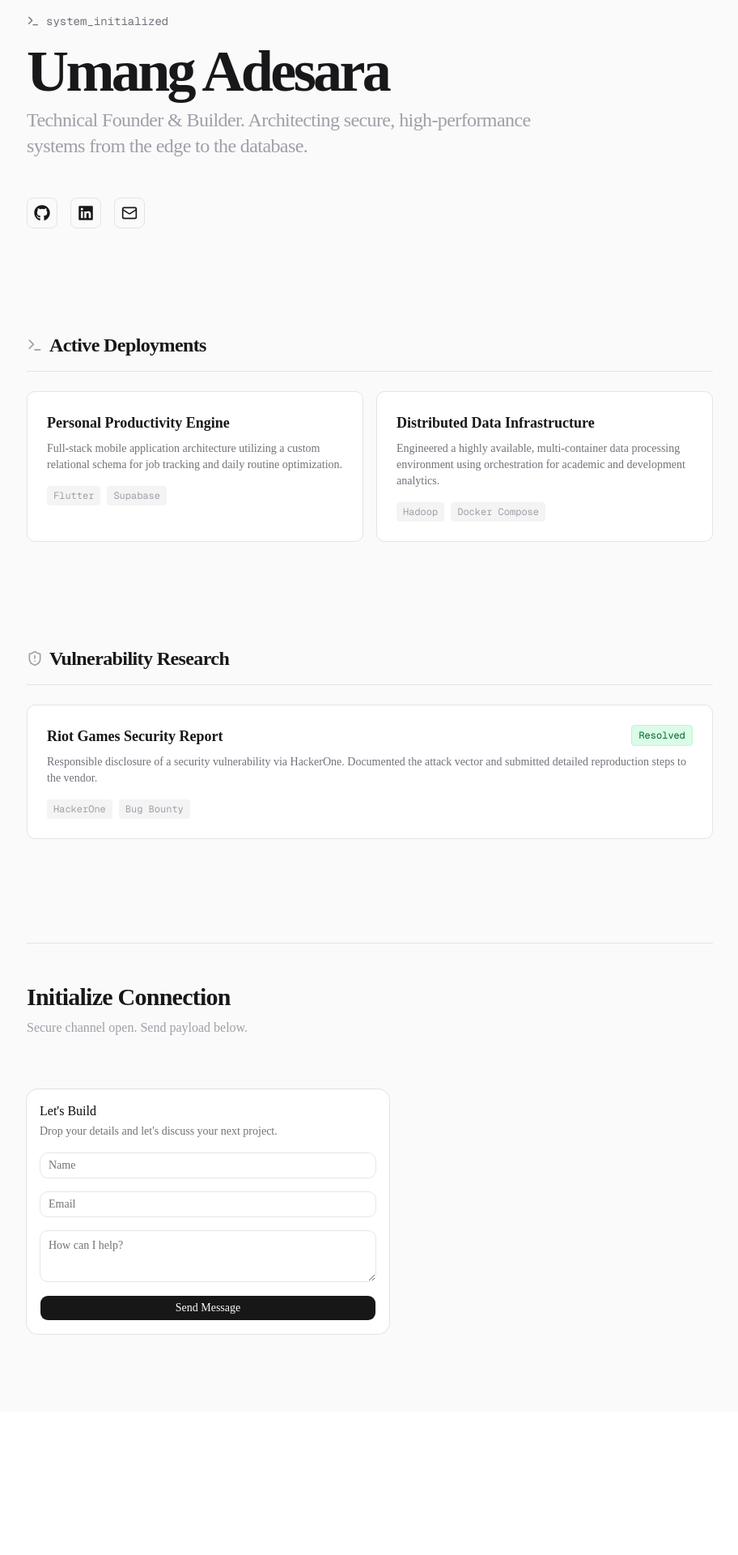
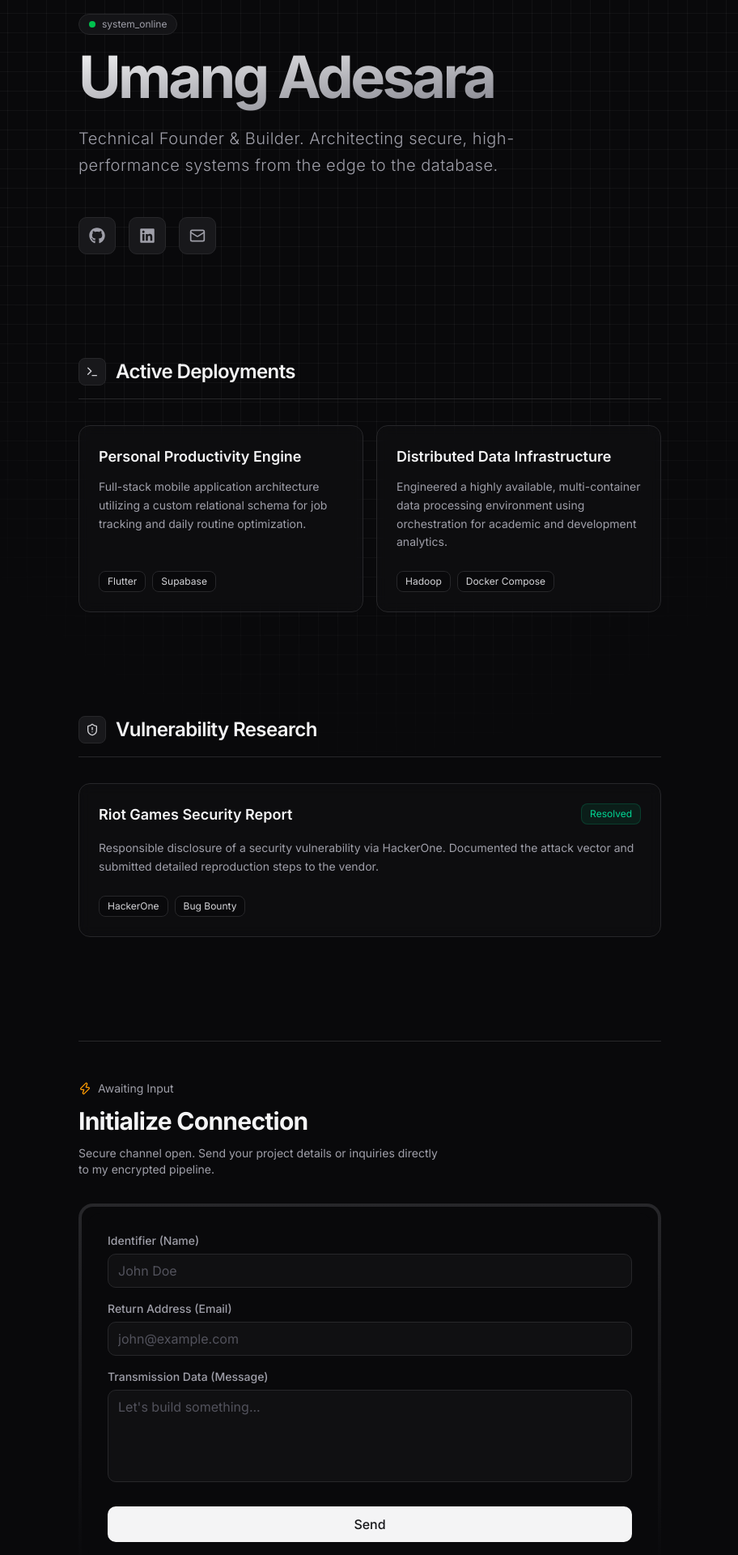
Before and after one commit to umang710/umangadesara-portfolio, a Next.js app: page / in a window 1280 px wide. Shown: the part 80-2000 px from the top of the page at 81% size, without its empty margins (183-1095 px from the left). Before the commit the page ends 1823 px from the top, so only its background shows below. Built offline with nearby package versions, Linux system fonts and the light colour scheme.

Commit message:
Changes to actions.ts, layout, page, contact form

```diff
--- a/src/app/actions.ts
+++ b/src/app/actions.ts
@@ -35,7 +35,9 @@ export async function submitContactForm(
   const validatedData = contactSchema.safeParse(rawData);
 
   if (!validatedData.success) {
-    return { error: "Validation failed. Please check your inputs." };
+    // Extract the very first error message Zod caught
+    const errorMessage = validatedData.error.issues[0].message;
+    return { error: errorMessage };
   }
 
   const { name, email, message } = validatedData.data;
--- a/src/app/layout.tsx
+++ b/src/app/layout.tsx
@@ -1,20 +1,13 @@
 import type { Metadata } from "next";
-import { Geist, Geist_Mono } from "next/font/google";
+import { Inter } from "next/font/google";
 import "./globals.css";
 
-const geistSans = Geist({
-  variable: "--font-geist-sans",
-  subsets: ["latin"],
-});
-
-const geistMono = Geist_Mono({
-  variable: "--font-geist-mono",
-  subsets: ["latin"],
-});
+// Initialize the Inter font
+const inter = Inter({ subsets: ["latin"] });
 
 export const metadata: Metadata = {
-  title: "Create Next App",
-  description: "Generated by create next app",
+  title: "Umang Adesara | Builder",
+  description: "Technical Founder & Builder",
 };
 
 export default function RootLayout({
@@ -23,11 +16,12 @@ export default function RootLayout({
   children: React.ReactNode;
 }>) {
   return (
-    <html
-      lang="en"
-      className={`${geistSans.variable} ${geistMono.variable} h-full antialiased`}
-    >
-      <body className="min-h-full flex flex-col">{children}</body>
+    <html lang="en" className="dark">
+      <body
+        className={`${inter.className} bg-[#09090b] text-zinc-50 antialiased`}
+      >
+        {children}
+      </body>
     </html>
   );
 }
--- a/src/app/page.tsx
+++ b/src/app/page.tsx
@@ -1,25 +1,30 @@
 import { ContactForm } from "@/components/ui/ContactForm";
-import { Mail, Terminal, ShieldAlert } from "lucide-react";
+import { Mail, Terminal, ShieldAlert, ChevronRight, Zap } from "lucide-react";
 import { FaGithub, FaLinkedin } from "react-icons/fa";
 
 export default function Home() {
   return (
-    <main className="min-h-screen bg-zinc-50 dark:bg-zinc-950 text-zinc-900 dark:text-zinc-50">
-      {/* Subtle Grid Background Pattern */}
-      <div className="absolute inset-0 -z-10 h-full w-full bg-[linear-gradient(to_right,#80808012_1px,transparent_1px),linear-gradient(to_bottom,#80808012_1px,transparent_1px)] bg-[size:24px_24px]"></div>
+    <main className="min-h-screen bg-[#09090b] text-zinc-50 font-sans selection:bg-zinc-800 relative overflow-hidden">
+      {/* High-Tech Background Pattern */}
+      <div className="absolute inset-0 z-0">
+        <div className="absolute inset-0 bg-[linear-gradient(to_right,#ffffff0a_1px,transparent_1px),linear-gradient(to_bottom,#ffffff0a_1px,transparent_1px)] bg-[size:24px_24px] [mask-image:radial-gradient(ellipse_60%_50%_at_50%_0%,#000_70%,transparent_100%)]"></div>
+      </div>
 
-      <div className="max-w-4xl mx-auto px-6 py-24 space-y-32">
+      {/* Main Content Container */}
+      <div className="max-w-3xl mx-auto px-6 py-24 space-y-32 relative z-10">
         {/* HERO SECTION */}
-        <section className="space-y-8 animate-in fade-in slide-in-from-bottom-4 duration-1000 ease-in-out">
-          <div className="space-y-2">
-            <div className="flex items-center gap-2 text-sm font-mono text-zinc-500 mb-4">
-              <Terminal className="w-4 h-4" />
-              <span>system_initialized</span>
+        <section className="space-y-8 animate-in fade-in slide-in-from-bottom-8 duration-1000 ease-out">
+          <div className="space-y-4">
+            <div className="inline-flex items-center gap-2 px-3 py-1 rounded-full bg-zinc-900/80 border border-zinc-800 text-xs font-mono text-zinc-400 backdrop-blur-sm">
+              <span className="w-2 h-2 rounded-full bg-green-500 animate-pulse"></span>
+              system_online
             </div>
-            <h1 className="text-5xl md:text-7xl font-bold tracking-tighter">
+
+            <h1 className="text-5xl md:text-7xl font-bold tracking-tighter bg-clip-text text-transparent bg-gradient-to-br from-zinc-100 to-zinc-500 pb-2">
               Umang Adesara
             </h1>
-            <p className="text-xl md:text-2xl text-zinc-400 font-light tracking-tight max-w-2xl">
+
+            <p className="text-lg md:text-xl text-zinc-400 font-light tracking-wide max-w-xl leading-relaxed">
               Technical Founder & Builder. Architecting secure, high-performance
               systems from the edge to the database.
             </p>
@@ -30,71 +35,78 @@ export default function Home() {
               href="https://github.com/YOUR_GITHUB"
               target="_blank"
               rel="noreferrer"
-              className="p-2 border border-zinc-200 dark:border-zinc-800 rounded-md hover:bg-zinc-100 dark:hover:bg-zinc-900 transition-colors"
+              className="group p-3 bg-zinc-900 border border-zinc-800 rounded-lg hover:border-zinc-600 hover:bg-zinc-800 transition-all duration-300"
             >
-              <FaGithub className="w-5 h-5" />
+              <FaGithub className="w-5 h-5 text-zinc-400 group-hover:text-zinc-100 transition-colors" />
             </a>
             <a
               href="https://linkedin.com/in/YOUR_LINKEDIN"
               target="_blank"
               rel="noreferrer"
-              className="p-2 border border-zinc-200 dark:border-zinc-800 rounded-md hover:bg-zinc-100 dark:hover:bg-zinc-900 transition-colors"
+              className="group p-3 bg-zinc-900 border border-zinc-800 rounded-lg hover:border-zinc-600 hover:bg-zinc-800 transition-all duration-300"
             >
-              <FaLinkedin className="w-5 h-5" />
+              <FaLinkedin className="w-5 h-5 text-zinc-400 group-hover:text-zinc-100 transition-colors" />
             </a>
             <a
               href="#contact"
-              className="p-2 border border-zinc-200 dark:border-zinc-800 rounded-md hover:bg-zinc-100 dark:hover:bg-zinc-900 transition-colors"
+              className="group p-3 bg-zinc-900 border border-zinc-800 rounded-lg hover:border-zinc-600 hover:bg-zinc-800 transition-all duration-300"
             >
-              <Mail className="w-5 h-5" />
+              <Mail className="w-5 h-5 text-zinc-400 group-hover:text-zinc-100 transition-colors" />
             </a>
           </div>
         </section>
 
         {/* ARCHITECTURE / PROJECTS */}
-        <section className="space-y-6">
-          <div className="flex items-center gap-2 border-b border-zinc-200 dark:border-zinc-800 pb-4">
-            <Terminal className="w-5 h-5 text-zinc-400" />
-            <h2 className="text-2xl font-semibold tracking-tight">
+        <section className="space-y-8 relative">
+          <div className="flex items-center gap-3 border-b border-zinc-800 pb-4">
+            <div className="p-2 bg-zinc-900 rounded-md border border-zinc-800">
+              <Terminal className="w-4 h-4 text-zinc-300" />
+            </div>
+            <h2 className="text-2xl font-semibold tracking-tight text-zinc-100">
               Active Deployments
             </h2>
           </div>
+
           <div className="grid grid-cols-1 md:grid-cols-2 gap-4">
             {/* Project 1 */}
-            <div className="p-6 border border-zinc-200 dark:border-zinc-800 rounded-lg hover:border-zinc-300 dark:hover:border-zinc-700 transition-colors bg-white dark:bg-zinc-900/50">
-              <h3 className="font-semibold text-lg mb-2">
+            <div className="group p-6 border border-zinc-800 rounded-xl bg-zinc-900/30 hover:bg-zinc-900/80 hover:border-zinc-700 transition-all duration-300 backdrop-blur-sm flex flex-col justify-between">
+              <div>
+                <h3 className="font-semibold text-zinc-100 text-lg mb-3 group-hover:text-blue-400 transition-colors">
                   Personal Productivity Engine
                 </h3>
-              <p className="text-zinc-500 text-sm mb-4">
+                <p className="text-zinc-400 text-sm leading-relaxed mb-6">
                   Full-stack mobile application architecture utilizing a custom
                   relational schema for job tracking and daily routine
                   optimization.
                 </p>
-              <div className="flex gap-2 font-mono text-xs text-zinc-400">
-                <span className="bg-zinc-100 dark:bg-zinc-800 px-2 py-1 rounded">
+              </div>
+              <div className="flex flex-wrap gap-2 font-mono text-xs">
+                <span className="bg-zinc-950 border border-zinc-800 text-zinc-300 px-2.5 py-1 rounded-md">
                   Flutter
                 </span>
-                <span className="bg-zinc-100 dark:bg-zinc-800 px-2 py-1 rounded">
+                <span className="bg-zinc-950 border border-zinc-800 text-zinc-300 px-2.5 py-1 rounded-md">
                   Supabase
                 </span>
               </div>
             </div>
 
             {/* Project 2 */}
-            <div className="p-6 border border-zinc-200 dark:border-zinc-800 rounded-lg hover:border-zinc-300 dark:hover:border-zinc-700 transition-colors bg-white dark:bg-zinc-900/50">
-              <h3 className="font-semibold text-lg mb-2">
+            <div className="group p-6 border border-zinc-800 rounded-xl bg-zinc-900/30 hover:bg-zinc-900/80 hover:border-zinc-700 transition-all duration-300 backdrop-blur-sm flex flex-col justify-between">
+              <div>
+                <h3 className="font-semibold text-zinc-100 text-lg mb-3 group-hover:text-purple-400 transition-colors">
                   Distributed Data Infrastructure
                 </h3>
-              <p className="text-zinc-500 text-sm mb-4">
+                <p className="text-zinc-400 text-sm leading-relaxed mb-6">
                   Engineered a highly available, multi-container data processing
                   environment using orchestration for academic and development
                   analytics.
                 </p>
-              <div className="flex gap-2 font-mono text-xs text-zinc-400">
-                <span className="bg-zinc-100 dark:bg-zinc-800 px-2 py-1 rounded">
+              </div>
+              <div className="flex flex-wrap gap-2 font-mono text-xs">
+                <span className="bg-zinc-950 border border-zinc-800 text-zinc-300 px-2.5 py-1 rounded-md">
                   Hadoop
                 </span>
-                <span className="bg-zinc-100 dark:bg-zinc-800 px-2 py-1 rounded">
+                <span className="bg-zinc-950 border border-zinc-800 text-zinc-300 px-2.5 py-1 rounded-md">
                   Docker Compose
                 </span>
               </div>
@@ -103,32 +115,35 @@ export default function Home() {
         </section>
 
         {/* SECURITY & RESEARCH */}
-        <section className="space-y-6">
-          <div className="flex items-center gap-2 border-b border-zinc-200 dark:border-zinc-800 pb-4">
-            <ShieldAlert className="w-5 h-5 text-zinc-400" />
-            <h2 className="text-2xl font-semibold tracking-tight">
+        <section className="space-y-8">
+          <div className="flex items-center gap-3 border-b border-zinc-800 pb-4">
+            <div className="p-2 bg-zinc-900 rounded-md border border-zinc-800">
+              <ShieldAlert className="w-4 h-4 text-zinc-300" />
+            </div>
+            <h2 className="text-2xl font-semibold tracking-tight text-zinc-100">
               Vulnerability Research
             </h2>
           </div>
-          <div className="p-6 border border-zinc-200 dark:border-zinc-800 rounded-lg bg-white dark:bg-zinc-900/50">
-            <div className="flex justify-between items-start mb-2">
-              <h3 className="font-semibold text-lg">
+
+          <div className="p-6 border border-zinc-800 rounded-xl bg-zinc-900/30 hover:bg-zinc-900/80 hover:border-zinc-700 transition-all duration-300 backdrop-blur-sm">
+            <div className="flex justify-between items-start mb-4">
+              <h3 className="font-semibold text-zinc-100 text-lg flex items-center gap-2">
                 Riot Games Security Report
               </h3>
-              <span className="text-xs font-mono bg-green-100 text-green-800 dark:bg-green-900/30 dark:text-green-400 px-2 py-1 rounded border border-green-200 dark:border-green-800">
+              <span className="text-xs font-mono bg-emerald-500/10 text-emerald-400 px-2.5 py-1 rounded-md border border-emerald-500/20">
                 Resolved
               </span>
             </div>
-            <p className="text-zinc-500 text-sm mb-4">
+            <p className="text-zinc-400 text-sm leading-relaxed mb-6">
               Responsible disclosure of a security vulnerability via HackerOne.
               Documented the attack vector and submitted detailed reproduction
               steps to the vendor.
             </p>
-            <div className="flex gap-2 font-mono text-xs text-zinc-400">
-              <span className="bg-zinc-100 dark:bg-zinc-800 px-2 py-1 rounded">
+            <div className="flex gap-2 font-mono text-xs">
+              <span className="bg-zinc-950 border border-zinc-800 text-zinc-300 px-2.5 py-1 rounded-md">
                 HackerOne
               </span>
-              <span className="bg-zinc-100 dark:bg-zinc-800 px-2 py-1 rounded">
+              <span className="bg-zinc-950 border border-zinc-800 text-zinc-300 px-2.5 py-1 rounded-md">
                 Bug Bounty
               </span>
             </div>
@@ -138,18 +153,24 @@ export default function Home() {
         {/* COMMAND CENTER / CONTACT */}
         <section
           id="contact"
-          className="space-y-6 pt-12 border-t border-zinc-200 dark:border-zinc-800"
+          className="space-y-8 pt-12 border-t border-zinc-800"
         >
-          <div className="space-y-2 text-center md:text-left">
-            <h2 className="text-3xl font-bold tracking-tight">
+          <div className="space-y-3">
+            <div className="inline-flex items-center gap-2 text-sm font-mono text-zinc-400">
+              <Zap className="w-4 h-4 text-amber-500" />
+              <span>Awaiting Input</span>
+            </div>
+            <h2 className="text-3xl font-bold tracking-tight text-zinc-100">
               Initialize Connection
             </h2>
-            <p className="text-zinc-400">
-              Secure channel open. Send payload below.
+            <p className="text-zinc-400 max-w-md text-sm">
+              Secure channel open. Send your project details or inquiries
+              directly to my encrypted pipeline.
             </p>
           </div>
-          <div className="flex justify-center md:justify-start">
-            <div className="w-full max-w-md">
+
+          <div className="p-1 rounded-2xl bg-gradient-to-b from-zinc-800 to-zinc-950">
+            <div className="bg-[#09090b] rounded-xl p-2">
               <ContactForm />
             </div>
           </div>
--- a/src/components/ui/ContactForm.tsx
+++ b/src/components/ui/ContactForm.tsx
@@ -1,72 +1,116 @@
 "use client";
 
-import { useActionState } from "react";
+import { useFormStatus } from "react-dom";
+import { useActionState, useEffect, useRef } from "react";
 import { submitContactForm } from "@/app/actions";
-import { Button } from "@/components/ui/button";
-import { Input } from "@/components/ui/input";
-import { Textarea } from "@/components/ui/textarea";
-import {
-  Card,
-  CardContent,
-  CardDescription,
-  CardHeader,
-  CardTitle,
-} from "@/components/ui/card";
+import { Loader2 } from "lucide-react";
+
+function SubmitButton() {
+  const { pending } = useFormStatus();
+
+  return (
+    <button
+      type="submit"
+      disabled={pending}
+      className="w-full py-2.5 px-4 bg-zinc-100 hover:bg-white text-zinc-900 font-medium rounded-lg transition-all duration-200 disabled:opacity-70 disabled:cursor-not-allowed flex items-center justify-center gap-2"
+    >
+      {pending ? (
+        <>
+          <Loader2 className="w-4 h-4 animate-spin" />
+          Transmitting...
+        </>
+      ) : (
+        "Send"
+      )}
+    </button>
+  );
+}
 
 export function ContactForm() {
-  const [state, formAction, isPending] = useActionState(
-    submitContactForm,
-    null,
-  );
+  // 1. Hook renamed to useActionState
+  const [state, formAction] = useActionState(submitContactForm, null);
+  const formRef = useRef<HTMLFormElement>(null);
+
+  useEffect(() => {
+    if (state?.success) {
+      formRef.current?.reset();
+    }
+  }, [state]);
 
   return (
-    <Card className="w-full max-w-md mx-auto mt-10">
-      <CardHeader>
-        <CardTitle>Let&apos;s Build</CardTitle>
-        <CardDescription>
-          Drop your details and let&apos;s discuss your next project.
-        </CardDescription>
-      </CardHeader>
-      <CardContent>
-        <form action={formAction} className="space-y-4">
-          <div className="space-y-2">
-            <Input
+    <form
+      ref={formRef}
+      action={formAction}
+      className="space-y-4 p-4 md:p-6 bg-[#09090b] rounded-xl"
+    >
+      <div className="space-y-4">
+        <div>
+          <label
+            htmlFor="name"
+            className="block text-sm font-medium text-zinc-400 mb-1.5"
+          >
+            Identifier (Name)
+          </label>
+          <input
+            id="name"
             name="name"
-              placeholder="Name"
+            type="text"
             required
-              disabled={isPending}
-            />
-          </div>
-          <div className="space-y-2">
-            <Input
-              type="email"
-              name="email"
-              placeholder="Email"
-              required
-              disabled={isPending}
-            />
-          </div>
-          <div className="space-y-2">
-            <Textarea
-              name="message"
-              placeholder="How can I help?"
-              required
-              disabled={isPending}
+            className="w-full px-3 py-2 bg-zinc-900/50 border border-zinc-800 rounded-lg text-zinc-100 placeholder:text-zinc-600 focus:outline-none focus:ring-2 focus:ring-blue-500/50 focus:border-transparent transition-all"
+            placeholder="John Doe"
           />
         </div>
 
+        <div>
+          <label
+            htmlFor="email"
+            className="block text-sm font-medium text-zinc-400 mb-1.5"
+          >
+            Return Address (Email)
+          </label>
+          <input
+            id="email"
+            name="email"
+            type="email"
+            required
+            className="w-full px-3 py-2 bg-zinc-900/50 border border-zinc-800 rounded-lg text-zinc-100 placeholder:text-zinc-600 focus:outline-none focus:ring-2 focus:ring-blue-500/50 focus:border-transparent transition-all"
+            placeholder="john@example.com"
+          />
+        </div>
+
+        <div>
+          <label
+            htmlFor="message"
+            className="block text-sm font-medium text-zinc-400 mb-1.5"
+          >
+            Transmission Data (Message)
+          </label>
+          <textarea
+            id="message"
+            name="message"
+            required
+            rows={4}
+            className="w-full px-3 py-2 bg-zinc-900/50 border border-zinc-800 rounded-lg text-zinc-100 placeholder:text-zinc-600 focus:outline-none focus:ring-2 focus:ring-blue-500/50 focus:border-transparent transition-all resize-none"
+            placeholder="Let's build something..."
+          />
+        </div>
+      </div>
+
       {state?.error && (
-            <p className="text-sm text-red-500">{state.error}</p>
-          )}
-          {state?.success && (
-            <p className="text-sm text-green-500">{state.success}</p>
+        <div className="p-3 rounded-lg bg-red-500/10 border border-red-500/20 text-red-400 text-sm">
+          {state.error}
+        </div>
       )}
 
-          <Button type="submit" className="w-full" disabled={isPending}>
-            {isPending ? "Sending..." : "Send Message"}
-          </Button>
+      {state?.success && (
+        <div className="p-3 rounded-lg bg-green-500/10 border border-green-500/20 text-green-400 text-sm">
+          {state.success}
+        </div>
+      )}
+
+      <div className="pt-2">
+        <SubmitButton />
+      </div>
     </form>
-      </CardContent>
-    </Card>
   );
 }
```
Lines whose indentation alone changed are shown as unchanged.
